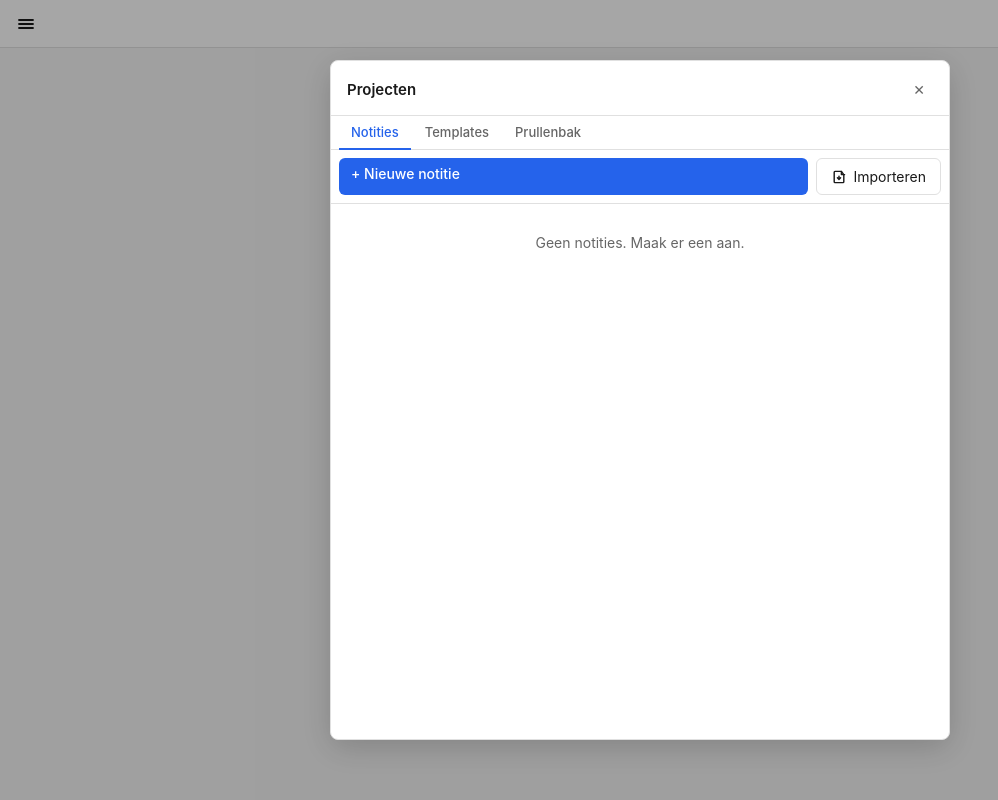
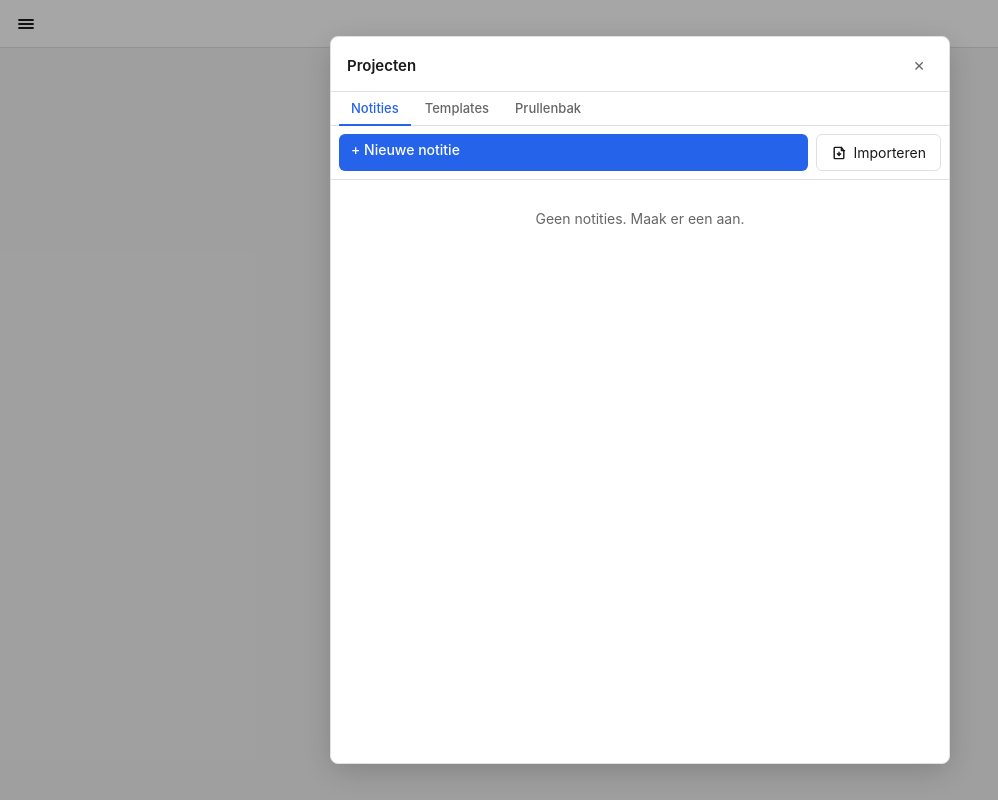
Before and after one commit to jorisbrouwers/teken-tool, a React (Vite) app: page / in a window 1280 px wide. Both pictures are taken after a click on the button "Projecten openen". Shown: the whole page, without its empty margins (0-998 px from the left). Built offline with nearby package versions, Linux system fonts and the light colour scheme.

Commit message:
-fix: scrollen in projecten dropdown is nu mogelijk -rekenmachine: plus en minus knop omgewisseld

```diff
--- a/src/components/Calculator/Calculator.jsx
+++ b/src/components/Calculator/Calculator.jsx
@@ -5,8 +5,8 @@ import './Calculator.css'
 const BUTTONS = [
   ['(', ')', 'C', '/'],
   ['7', '8', '9', '*'],
-  ['4', '5', '6', '+'],
-  ['1', '2', '3', '-'],
+  ['4', '5', '6', '-'],
+  ['1', '2', '3', '+'],
   ['⌫', '0', '.', '='],
 ]
 
--- a/src/components/Projects/ProjectsPanel.css
+++ b/src/components/Projects/ProjectsPanel.css
@@ -15,8 +15,8 @@
   box-shadow: 0 8px 32px rgba(0, 0, 0, 0.18);
   width: 620px;
   max-width: calc(100vw - 32px);
-  height: calc(100vh - 120px);
-  max-height: 720px;
+  height: calc(100vh - 72px);
+  max-height: calc(100vh - 72px);
   display: flex;
   flex-direction: column;
   overflow: hidden;
@@ -82,6 +82,8 @@
   flex: 1;
   overflow-y: auto;
   padding: 6px 0;
+  touch-action: pan-y;
+  overscroll-behavior: contain;
 }
 
 .projects-empty {
--- a/src/components/Projects/ProjectsPanel.jsx
+++ b/src/components/Projects/ProjectsPanel.jsx
@@ -127,8 +127,8 @@ export default function ProjectsPanel({
   }
 
   return (
-    <div className="projects-backdrop" onClick={onClose}>
-      <div className="projects-panel" onClick={(e) => e.stopPropagation()}>
+    <div className="projects-backdrop" onPointerDown={(e) => { if (e.target === e.currentTarget) onClose() }}>
+      <div className="projects-panel" onPointerDown={(e) => e.stopPropagation()}>
         <div className="projects-header">
           <span className="projects-title">Projecten</span>
           <button className="projects-close" onClick={onClose} title="Sluiten">✕</button>
--- a/src/components/Toolbar/AppToolbar.jsx
+++ b/src/components/Toolbar/AppToolbar.jsx
@@ -156,8 +156,8 @@ export default function AppToolbar({
         setShowNoteDropdown(false)
       }
     }
-    document.addEventListener('pointerdown', onClickOutside)
-    return () => document.removeEventListener('pointerdown', onClickOutside)
+    document.addEventListener('pointerdown', onClickOutside, true)
+    return () => document.removeEventListener('pointerdown', onClickOutside, true)
   }, [showNoteDropdown])
 
   useEffect(() => {
@@ -230,7 +230,7 @@ export default function AppToolbar({
 
   function openNoteDropdown() {
     const r = noteTitleRef.current.getBoundingClientRect()
-    setNoteDropdownPos({ top: r.bottom + 4, left: r.left })
+    setNoteDropdownPos({ top: r.bottom + 4, left: r.left, width: r.width, maxHeight: window.innerHeight - r.bottom - 12 })
     setShowNoteDropdown(true)
   }
 
@@ -280,17 +280,13 @@ export default function AppToolbar({
         <div
           ref={noteDropdownRef}
           className="note-switcher-dropdown"
-          style={{ top: noteDropdownPos.top, left: noteDropdownPos.left }}
+          style={{ top: noteDropdownPos.top, left: noteDropdownPos.left, width: noteDropdownPos.width, maxHeight: noteDropdownPos.maxHeight }}
         >
           {(notes ?? []).map(n => (
             <div
               key={n.id}
               className={`note-switcher-item${n.id === note?.id ? ' note-switcher-item--active' : ''}`}
-              onPointerDown={(e) => {
-                e.preventDefault()
-                onSelectNote(n.id)
-                setShowNoteDropdown(false)
-              }}
+              onClick={() => { onSelectNote(n.id); setShowNoteDropdown(false) }}
             >
               <span className="note-switcher-item-title">{n.title}</span>
             </div>
--- a/src/components/Toolbar/Toolbar.css
+++ b/src/components/Toolbar/Toolbar.css
@@ -46,9 +46,9 @@
   border-radius: var(--radius);
   box-shadow: 0 4px 16px rgba(0,0,0,0.12);
   min-width: 200px;
-  max-width: 320px;
-  max-height: 320px;
   overflow-y: auto;
+  touch-action: pan-y;
+  overscroll-behavior: contain;
   z-index: 500;
 }
 
```
